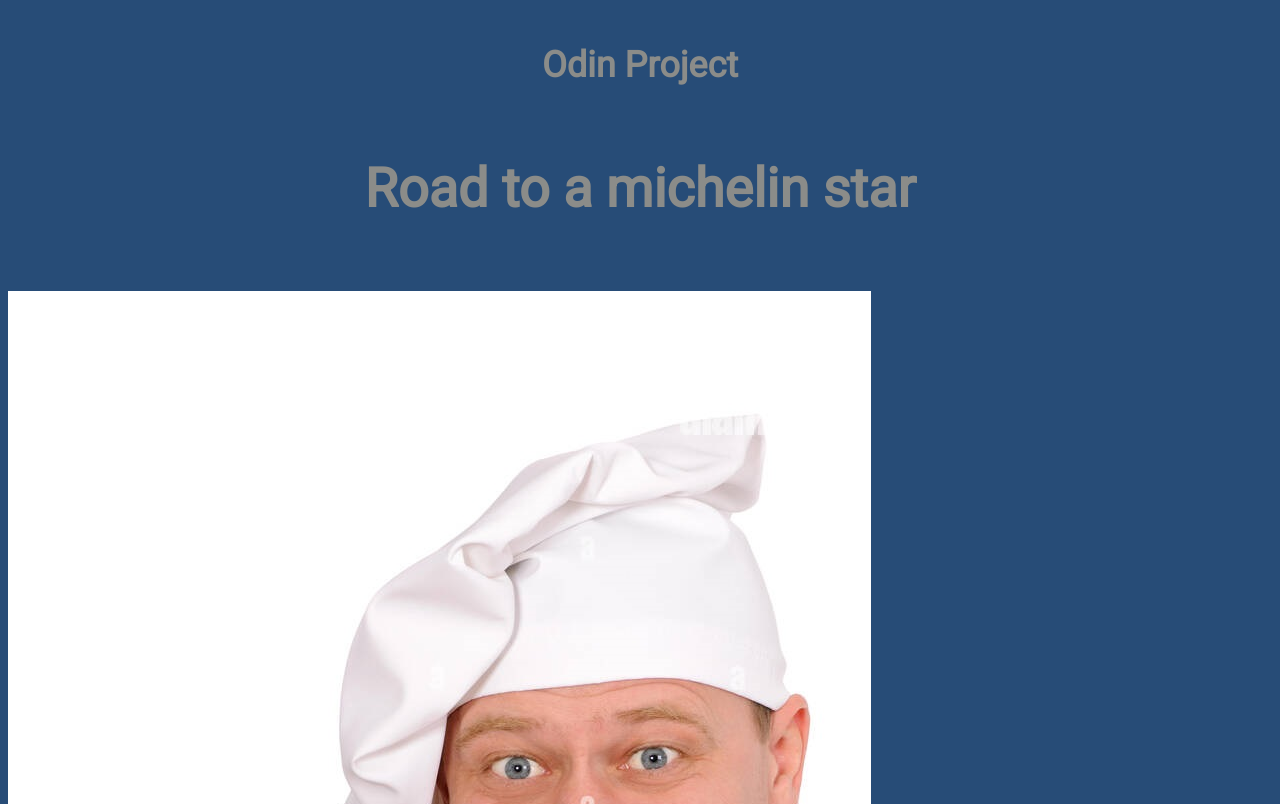
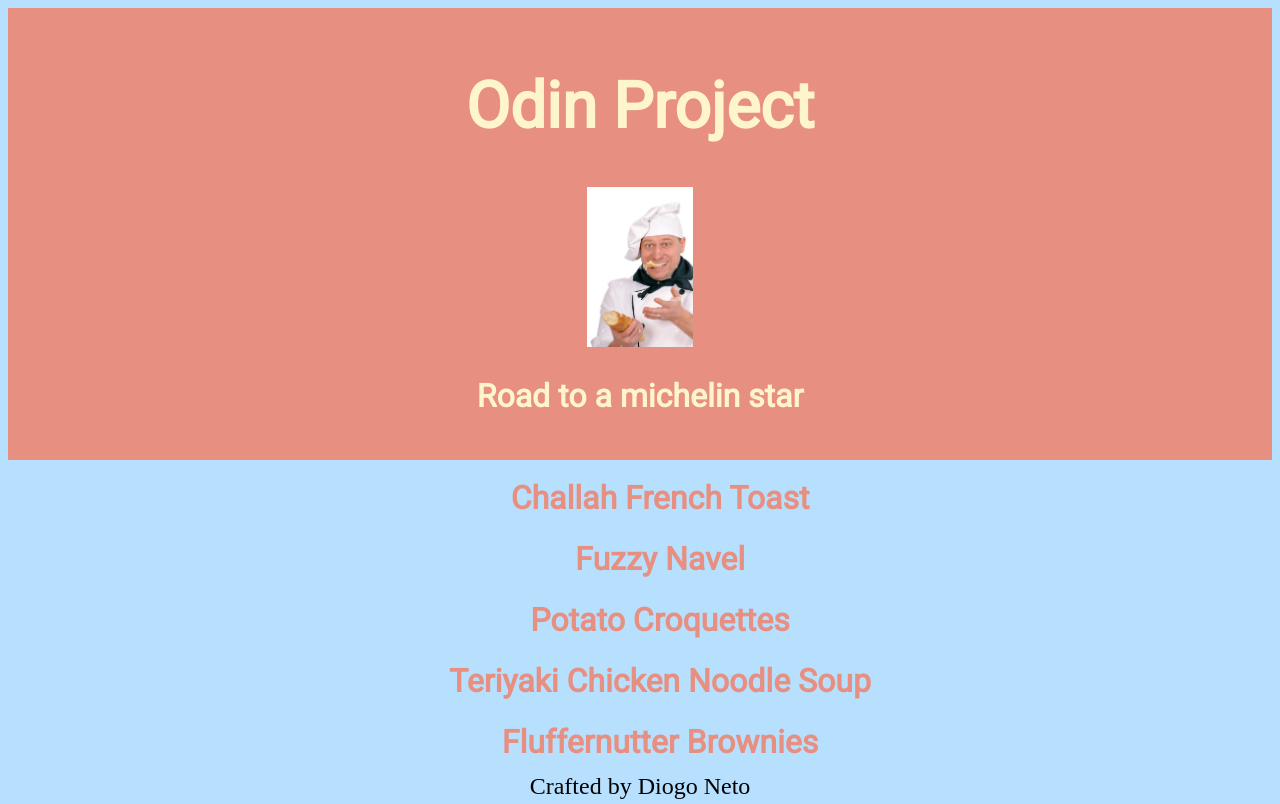
Before and after one commit to DiogoNet0/odin-recipes, a plain HTML site: page index.html in a window 1280 px wide. Shown: the top 804 px of the page. Drawn offline with Linux system fonts and the light colour scheme.

Commit message:
Made hero section. Fixed positioning of items and changed colors of page

```diff
--- a/index.html
+++ b/index.html
@@ -7,20 +7,19 @@
     <link rel="stylesheet" href="styles.css" />
   </head>
   <body>
-    <div class="title">
+    <div class="hero">
       <h1 class="title font"><strong>Odin Project</strong></h1>
-      <h2 id="subtitle" class="font">
-        <strong>Road to a michelin star</strong>
-      </h2>
-    </div>
-
-    <div class="chef-pic"></div>
       <img
         src="images/funny-chef-with-loaf-WWKAGB.jpg"
         alt="Chef pic"
         class="chef-pic"
       />
-    <div class="recipe-list"></div>
+      <h2 class="font subtitle">
+        <strong>Road to a michelin star</strong>
+      </h2>
+    </div>
+
+    <div class="recipe-section">
       <ul class="recipe-list font">
         <li>
           <a href="./recipes/toast.html"><b>Challah French Toast</b></a>
@@ -38,5 +37,7 @@
           <a href="./recipes/brownie.html"><b>Fluffernutter Brownies</b></a>
         </li>
       </ul>
+    </div>
+    <footer>Crafted by Diogo Neto</footer>
   </body>
 </html>
--- a/styles.css
+++ b/styles.css
@@ -1,32 +1,76 @@
 @import url("https://fonts.googleapis.com/css2?family=Roboto&display=swap");
 
+html,
+body {
+  height: 100%;
+  margin: 0;
+  padding: 0;
+  background-color: #b7e0ff;
+}
+
+body {
+  display: flex;
+  flex-direction: column;
+  min-height: 100vh;
+}
+
+a {
+  text-decoration-style: none;
+  text-decoration: none;
+  color: #e78f81;
+}
+
 * {
-  background-color: #274c77;
+  box-sizing: border-box;
 }
 
 .font {
   font-family: Roboto, "Times New Roman", sans-serif;
 }
 
-.title {
+.hero,
+.recipe-list {
   text-align: center;
-  font-size: 36px;
-  color: #8b8c89;
-  padding: 18px;
-  margin: auto;
 }
 
-#subtitle {
-  text-align: center;
-  color: #8b8c89;
-  padding: 8px;
+.hero {
+  margin: 0.5rem;
+  color: #fff5cd;
+  background-color: #e78f81;
+  padding: 18px;
+}
+
+.title {
+  font-size: 4rem;
+}
+
+.subtitle {
+  font-size: 2rem;
 }
 
 .chef-pic {
-  margin: auto;
+  height: 20vh;
+}
+
+.recipe-section {
+  display: flex;
+  flex-flow: column nowrap;
+  align-items: center;
+  flex: 1;
 }
 
 .recipe-list {
+  margin: 0;
+  display: flex;
+  flex-flow: column nowrap;
+  justify-content: space-around;
+  flex: 1;
+  color: #8b8c89;
+  list-style: none;
+  font-size: 2rem;
+}
+
+footer {
   text-align: center;
-  color: #8b8c89;
+  font-size: 1.5rem;
 }
```
Lines whose indentation alone changed are shown as unchanged.
